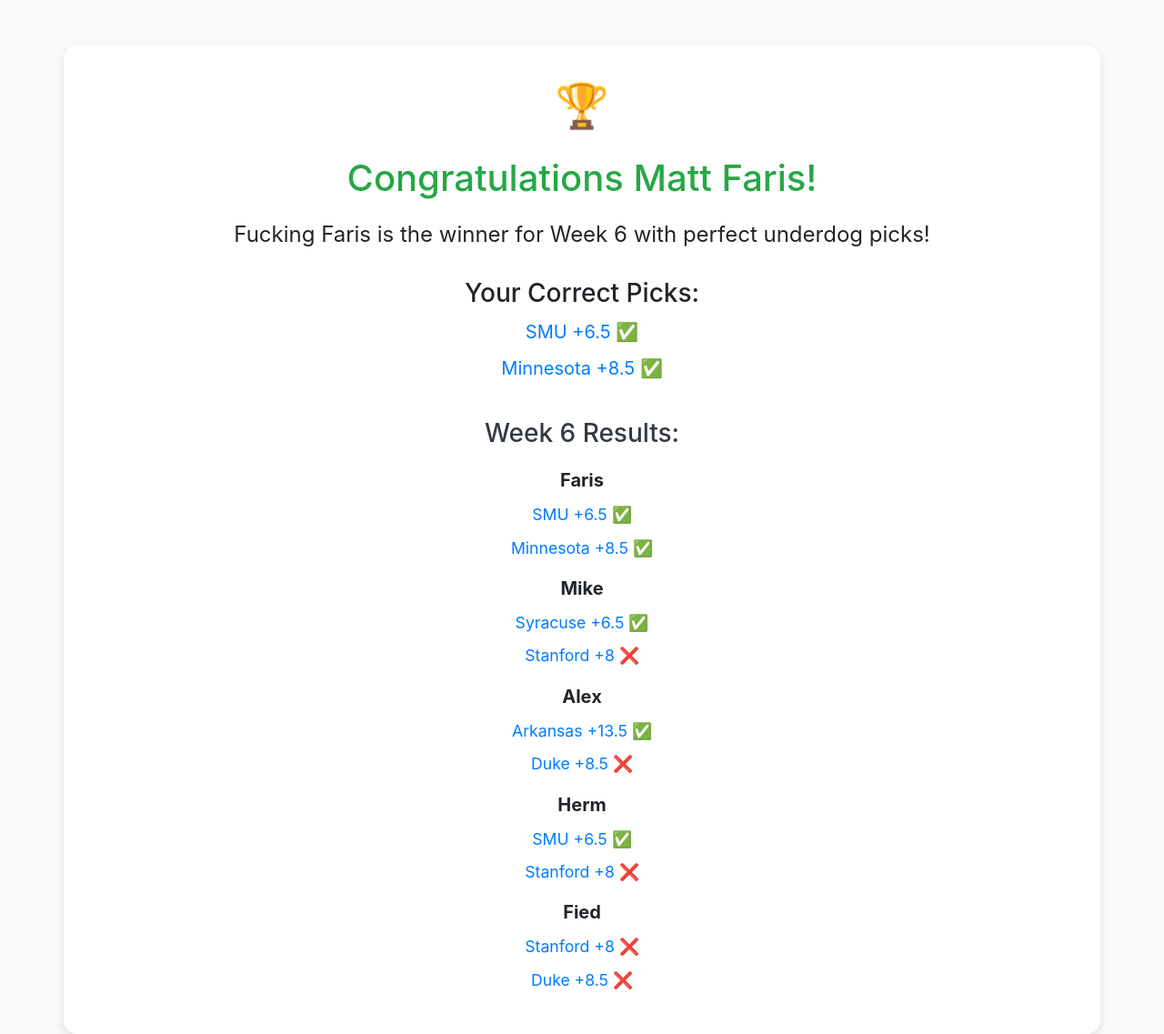
After one commit to mbonfig/college_football_app, a Flask app: page /celebration in a window 1280 px wide. The commit adds this page. Shown: the whole page at 91% size. Run offline with Flask 3, Linux system fonts and the light colour scheme; some libraries are stand-ins or nearby versions.

```diff
--- a/app.py
+++ b/app.py
@@ -48,6 +48,8 @@
     return eastern_time.strftime('%Y-%m-%d %I:%M %p')
 
 
+
+
 @app.route('/')
 def index():
     # ESPN College Football scoreboard API URL
@@ -89,6 +91,10 @@
                 team_2_home_away = competitors[1]['homeAway']
                 team_2_rank = competitors[1].get('curatedRank', {}).get('current', None)
                 team_2_score = competitors[1].get('score', None)
+
+                # Convert scores to integers if they exist, otherwise default to None or 0
+                team_1_score = int(team_1_score) if team_1_score is not None else 0
+                team_2_score = int(team_2_score) if team_2_score is not None else 0
 
                 # Extract the game status and start time
                 status = competitions[0]['status']['type']['state']
@@ -162,6 +168,41 @@
     else:
         return f"Failed to retrieve data. Status code: {response.status_code}"
 
+
+# This route will render a celebration page for Matt Faris
+@app.route('/celebration')
+def celebration():
+    # This route will render a celebration page for Matt Faris
+    winner_name = "Matt Faris"
+    correct_picks = ["SMU +6.5 ✅", "Minnesota +8.5 ✅"]
+    week = 6
+
+    # Results for all participants
+    player_results = [
+        {
+            'name': 'Faris',
+            'picks': ['SMU +6.5 ✅', 'Minnesota +8.5 ✅']
+        },
+        {
+            'name': 'Mike',
+            'picks': ['Syracuse +6.5 ✅', 'Stanford +8 ❌']
+        },
+        {
+            'name': 'Alex',
+            'picks': ['Arkansas +13.5 ✅', 'Duke +8.5 ❌']
+        },
+        {
+            'name': 'Herm',
+            'picks': ['SMU +6.5 ✅', 'Stanford +8 ❌']
+        },
+        {
+            'name': 'Fied',
+            'picks': ['Stanford +8 ❌', 'Duke +8.5 ❌']
+        }
+    ]
+
+    return render_template('celebration.html', winner_name=winner_name, correct_picks=correct_picks, player_results=player_results, week=week)
+
 # Route for picks and leaderboard
 @app.route('/picks', methods=['GET', 'POST'])
 def picks():
--- /dev/null
+++ b/templates/celebration.html
@@ -0,0 +1,105 @@
+<!DOCTYPE html>
+<html lang="en">
+<head>
+    <meta charset="UTF-8">
+    <meta name="viewport" content="width=device-width, initial-scale=1.0">
+    <title>Week {{ week }} Winner Celebration!</title>
+
+    <!-- Bootstrap CSS -->
+    <link href="https://stackpath.bootstrapcdn.com/bootstrap/4.5.2/css/bootstrap.min.css" rel="stylesheet">
+
+    <style>
+        body {
+            background-color: #f8f9fa;
+            text-align: center;
+        }
+        .winner-container {
+            margin-top: 50px;
+            background-color: #fff;
+            padding: 30px;
+            border-radius: 15px;
+            box-shadow: 0px 4px 10px rgba(0, 0, 0, 0.1);
+        }
+        .winner-header {
+            font-size: 2.5rem;
+            color: #28a745;
+            margin-bottom: 20px;
+        }
+        .congrats-text {
+            font-size: 1.5rem;
+            margin-bottom: 30px;
+        }
+        .picks-list, .results-list {
+            font-size: 1.25rem;
+            list-style: none;
+            padding: 0;
+        }
+        .picks-list li, .results-list li {
+            margin: 10px 0;
+        }
+        .picks-list li {
+            color: #007bff;
+        }
+        .trophy-icon {
+            font-size: 3rem;
+            margin-bottom: 20px;
+            color: #ffc107;
+        }
+        .results-section {
+            margin-top: 40px;
+        }
+        .results-header {
+            font-size: 1.75rem;
+            margin-bottom: 20px;
+            color: #343a40;
+        }
+        .results-player {
+            font-size: 1.25rem;
+            margin-bottom: 10px;
+        }
+        .results-pick {
+            font-size: 1.1rem;
+            color: #007bff;
+        }
+        .win-icon {
+            color: #28a745;
+        }
+        .lose-icon {
+            color: #dc3545;
+        }
+    </style>
+</head>
+<body>
+
+    <div class="container winner-container">
+        <div class="trophy-icon">🏆</div>
+        <h1 class="winner-header">Congratulations {{ winner_name }}!</h1>
+        <p class="congrats-text">Fucking Faris is the winner for Week {{ week }} with perfect underdog picks!</p>
+
+        <h3>Your Correct Picks:</h3>
+        <ul class="picks-list">
+            {% for pick in correct_picks %}
+                <li>{{ pick }}</li>
+            {% endfor %}
+        </ul>
+
+        <div class="results-section">
+            <h3 class="results-header">Week {{ week }} Results:</h3>
+
+            <!-- Loop through the player results and display each player's name and picks -->
+            {% for player in player_results %}
+                <div class="results-player"><strong>{{ player.name }}</strong></div>
+                <ul class="results-list">
+                    {% for pick in player.picks %}
+                        <li class="results-pick">{{ pick }}</li>
+                    {% endfor %}
+                </ul>
+            {% endfor %}
+        </div>
+    </div>
+
+    <!-- Bootstrap JS, Popper.js, and jQuery -->
+    <script src="https://code.jquery.com/jquery-3.5.1.slim.min.js"></script>
+    <script src="https://cdn.jsdelivr.net/npm/bootstrap@4.5.2/dist/js/bootstrap.bundle.min.js"></script>
+</body>
+</html>
```
Also changed, not shown: templates/index.html (+8 -2 lines).
